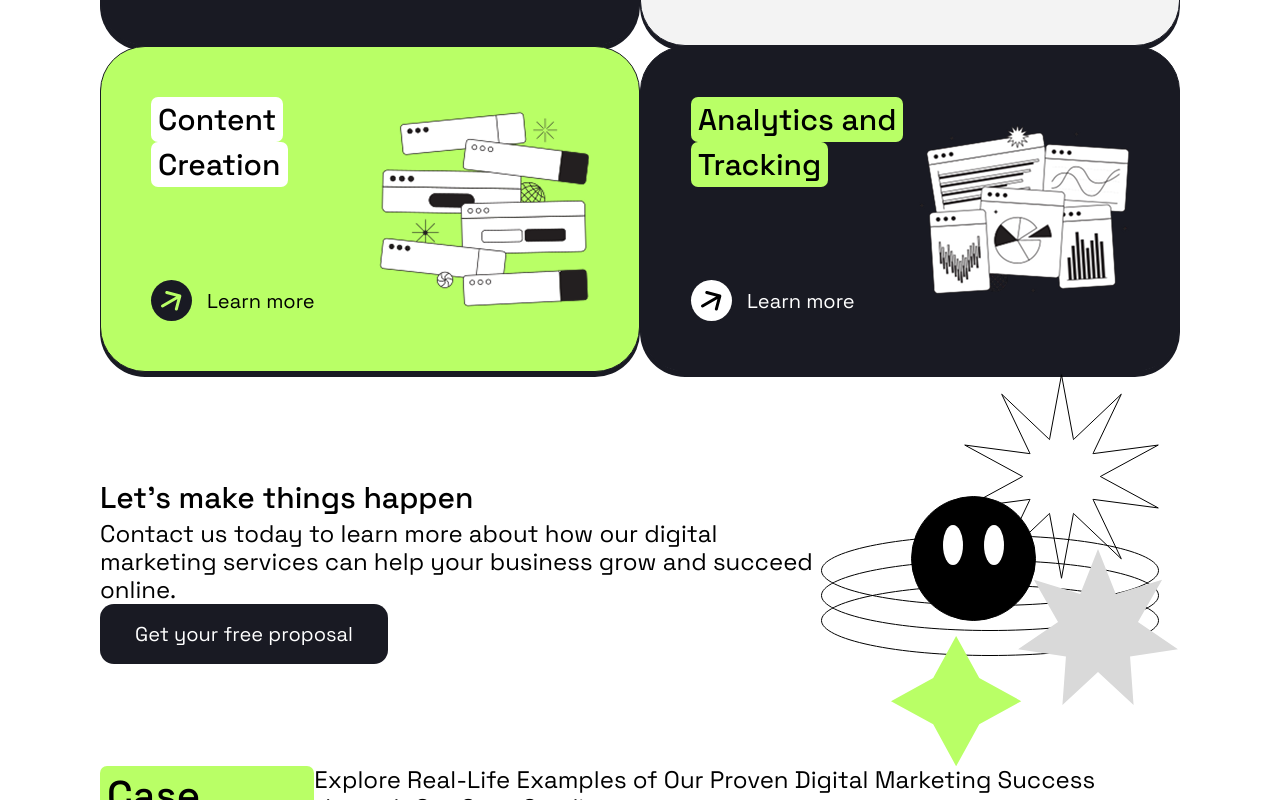
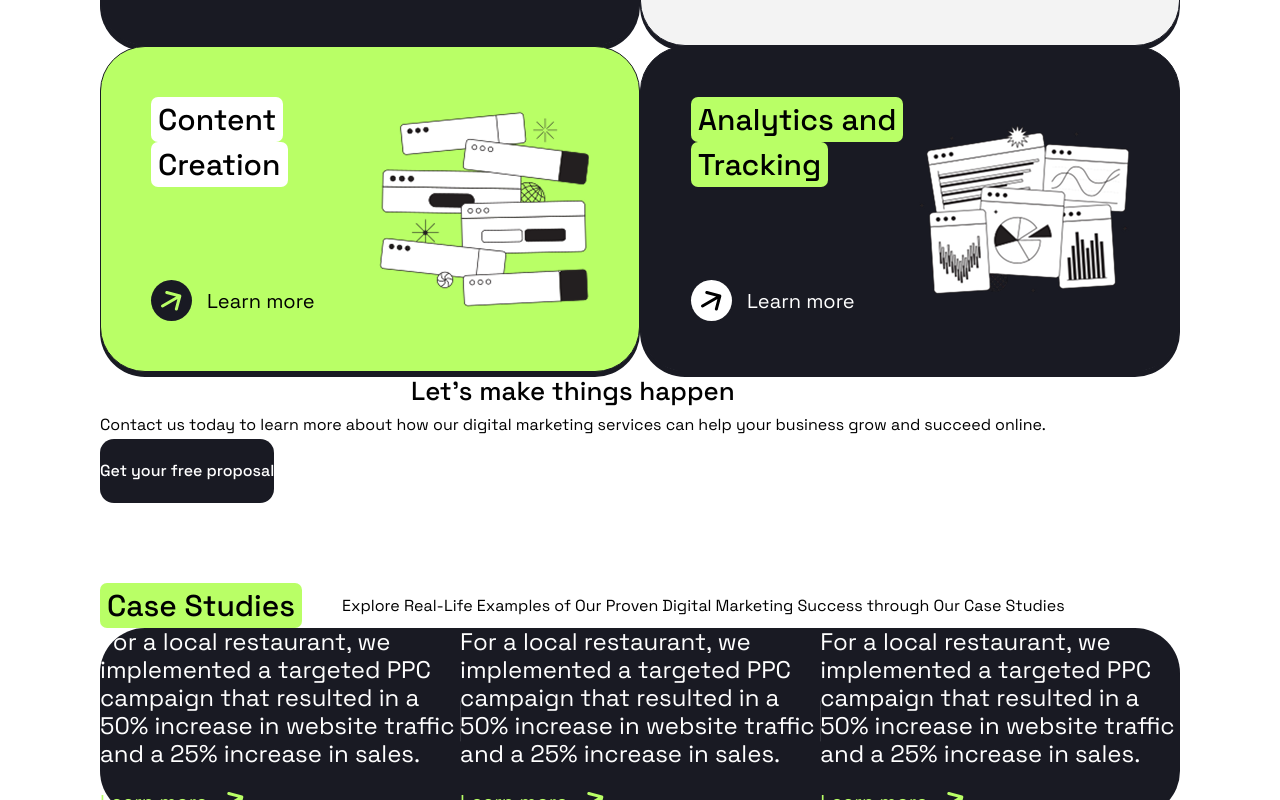
Before and after one commit to priyanshsao/positivus, a React (Vite) app: page / in a window 1280 px wide. Shown: the part 2000-2800 px from the top of the page. Built offline with nearby package versions, Linux system fonts and the light colour scheme.

Commit message:
added responsiveness to section

```diff
--- a/index.html
+++ b/index.html
@@ -7,7 +7,7 @@
     <title>Positivus</title>
   </head>
   <body>
-    <div id="root" class=""></div>
+    <div id="root" class="overflow-hidden"></div>
     <script type="module" src="/src/main.jsx"></script>
   </body>
 </html>
--- a/src/App.jsx
+++ b/src/App.jsx
@@ -1,6 +1,6 @@
 import { HeroSvg, Logo, LogoWhite } from "./components/ui/logo";
 import { Button2, ButtonOutline, ButtonPrimary } from "./components/ui/button";
-import { MinusIcon, PlusIcon } from "./components/ui/icon";
+import { MinusIcon, PlusIcon, SeperationLine } from "./components/ui/icon";
 import { TeamCard } from "./components/ui/card";
 import member1 from "./assets/member1.svg";
 import member2 from "./assets/member2.svg";
@@ -249,21 +249,23 @@ function App() {
         </div>
 
         {/* CTA block */}
-        <div className="flex h-fit col-span-full mt-22.5 py-4">
+        <div className="flex h-fit col-span-full mt-10 py-4">
           {/* card */}
-          <div className="flex items-center justify-between px-15 rounded-[45px] bg-[#F3F3F3] w-full h-86.75">
+          <div className="flex items-center justify-between p-10 lg:px-15 rounded-[45px] bg-[#F3F3F3] w-full lg:h-86.75">
             {/* Text&Btn */}
-            <div className="flex flex-col gap-6.5 w-125">
-              <h3>Let’s make things happen</h3>
-              <p>
+            <div className="flex flex-col gap-6.5 w-fit sm:w-125">
+              <h3 className="text-h3-mob text-center">Let’s make things happen</h3>
+              <p className="text-p-mob text-center">
                 Contact us today to learn more about how our digital marketing
                 services can help your business grow and succeed online.
               </p>
-              <Button2>Get your free proposal</Button2>
+               <button className="flex items-center justify-center px-2 py-5 rounded-[14px] w-full lg:w-fit bg-[#191A23] text-white">
+                  <h2 className="text-p-mob">Get your free proposal</h2>
+              </button>
             </div>
 
             {/* Illustration */}
-            <div className=" w-123.5 h-98.5">
+            <div className="hidden w-123.5 h-98.5">
               <svg
                 width="359"
                 height="394"
@@ -310,25 +312,18 @@ function App() {
         </div>
 
         {/* section-heading-2 */}
-        <div className="flex col-span-full gap-10 mt-32.5">
-          {/* label */}
-          <div className="flex flex-col w-fit gap-2.5 px-1.75 rounded-[7px] bg-[#B9FF66] text-black">
-            <h2>Case Studies</h2>
-          </div>
-          {/* text */}
-          <p className="w-145">
-            Explore Real-Life Examples of Our Proven Digital Marketing Success
-            through Our Case Studies
-          </p>
-        </div>
+        <Section title="Case Studies">
+          Explore Real-Life Examples of Our Proven Digital Marketing Success through Our Case Studies
+        </Section>
+
 
         {/* Case Studies block */}
         <div className="flex flex-col items-center col-span-full mt-10">
           {/* case studies */}
-          <div className="flex w-full justify-center gap-16 px-15 py-17.5 rounded-[45px] bg-[#191A23]">
+          <div className="flex flex-col lg:flex-row w-full justify-center gap-16 px-15 py-16 lg:py-17.5 rounded-[45px] bg-[#191A23]">
             {/* case study-1 */}
             <div className="flex flex-col gap-5">
-              <p className="text-white w-71.5">
+              <p className="text-white lg:max-w-71.5">
                 For a local restaurant, we implemented a targeted PPC campaign
                 that resulted in a 50% increase in website traffic and a 25%
                 increase in sales.
@@ -337,26 +332,12 @@ function App() {
                 Learn more
               </Link>
             </div>
-            {/* line */}
-            <svg
-              width="1"
-              height="186"
-              viewBox="0 0 1 186"
-              fill="none"
-              xmlns="http://www.w3.org/2000/svg"
-            >
-              <line
-                x1="0.5"
-                y1="1.89494e-08"
-                x2="0.499991"
-                y2="186"
-                stroke="white"
-              />
-            </svg>
+
+            <SeperationLine/>
 
             {/* case study-2 */}
             <div className="flex flex-col gap-5">
-              <p className="text-white w-71.5">
+              <p className="text-white lg:max-w-71.5">
                 For a local restaurant, we implemented a targeted PPC campaign
                 that resulted in a 50% increase in website traffic and a 25%
                 increase in sales.
@@ -365,26 +346,12 @@ function App() {
                 Learn more
               </Link>
             </div>
-            {/* line */}
-            <svg
-              width="1"
-              height="186"
-              viewBox="0 0 1 186"
-              fill="none"
-              xmlns="http://www.w3.org/2000/svg"
-            >
-              <line
-                x1="0.5"
-                y1="1.89494e-08"
-                x2="0.499991"
-                y2="186"
-                stroke="white"
-              />
-            </svg>
+
+            <SeperationLine/>
 
             {/* case study-3 */}
             <div className="flex flex-col gap-5">
-              <p className="text-white w-71.5">
+              <p className="text-white lg:max-w-71.5">
                 For a local restaurant, we implemented a targeted PPC campaign
                 that resulted in a 50% increase in website traffic and a 25%
                 increase in sales.
--- a/src/components/ui/icon.jsx
+++ b/src/components/ui/icon.jsx
@@ -1,19 +1,42 @@
 export const PlusIcon = () => {
   return (
     <div className="flex size-14.5 rounded-full border border-[#191A23] bg-[#FAFAFA] items-center justify-center">
-            <svg width="25" height="25" fill="none" xmlns="http://www.w3.org/2000/svg">
-            <path d="M9.6 25.08V15.36H0V9.72H9.6V0H15.48V9.72H25.08V15.36H15.48V25.08H9.6Z" fill="#191A23"/>
+      <svg
+        width="25"
+        height="25"
+        fill="none"
+        xmlns="http://www.w3.org/2000/svg"
+      >
+        <path
+          d="M9.6 25.08V15.36H0V9.72H9.6V0H15.48V9.72H25.08V15.36H15.48V25.08H9.6Z"
+          fill="#191A23"
+        />
       </svg>
     </div>
-    )
-}
+  );
+};
 
 export const MinusIcon = () => {
   return (
     <div className="flex size-14.5 rounded-full border border-[#191A23] bg-[#FAFAFA] items-center justify-center">
       <svg width="18" height="6" fill="none" xmlns="http://www.w3.org/2000/svg">
-            <path d="M0 5.64V0H17.76V5.64H0Z" fill="black"/>
+        <path d="M0 5.64V0H17.76V5.64H0Z" fill="black" />
       </svg>
     </div>
-    )
-}
+  );
+};
+
+export const SeperationLine = () => {
+  return (
+    <svg
+      width="1"
+      height="186"
+      viewBox="0 0 1 186"
+      fill="none"
+      xmlns="http://www.w3.org/2000/svg"
+      className="hidden lg:block"
+    >
+      <line x1="0.5" y1="1.89494e-08" x2="0.499991" y2="186" stroke="white" />
+    </svg>
+  );
+};
--- a/src/index.css
+++ b/src/index.css
@@ -178,7 +178,7 @@
          pt-10 sm:pt-25 md:pt-0
          pb-8
          h-[90vh] md:h-fit
-         justify-between gap-5 sm:gap-8 md:gap-3 lg:gap-9
+          gap-5 sm:gap-8 md:gap-3 lg:gap-9
          max-w-88 md:w-[326px] lg:w-133
    }
 
@@ -214,6 +214,6 @@
    .hero-svg{
       @apply
       w-full  md:w-84 lg:w-150
-      h-fit  sm:h-115 md:h-77  lg:h-129
+      h-full  sm:h-115 md:h-77  lg:h-129
    }
 }
```
Lines whose indentation alone changed are shown as unchanged.
